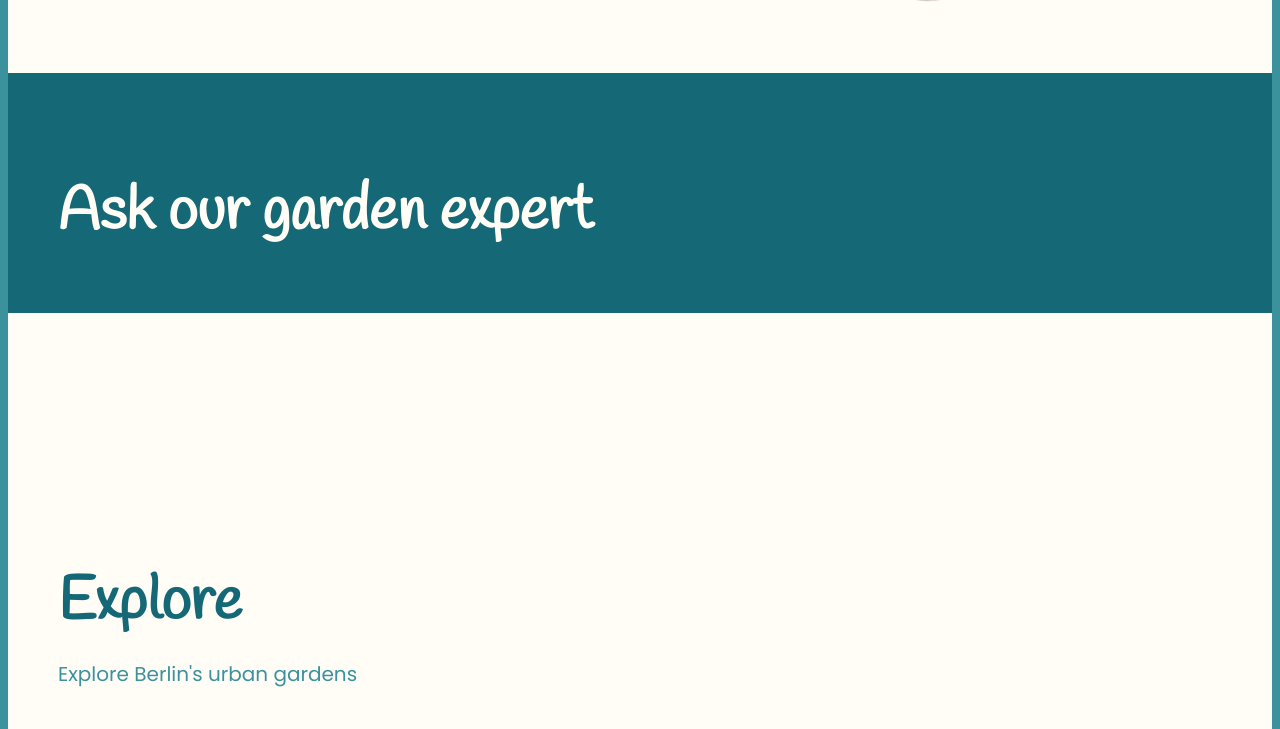
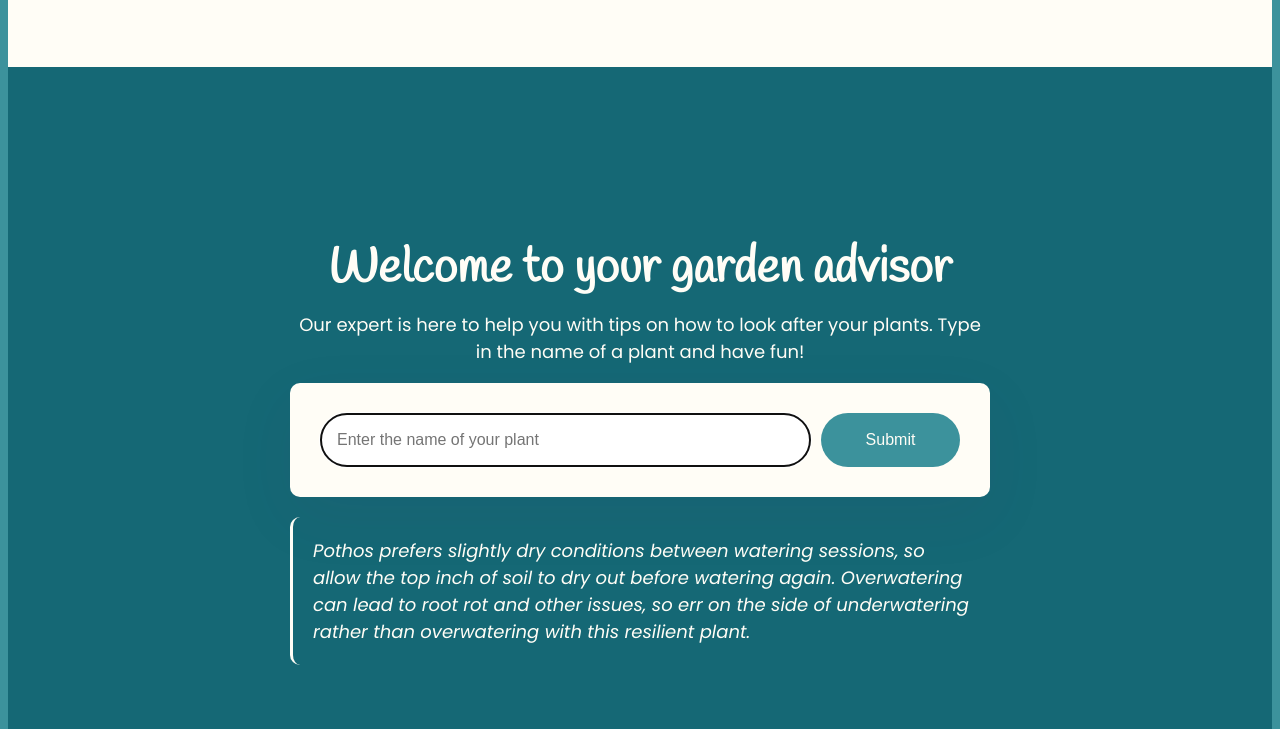
Before and after one commit to geisalopes/Urban-Garden-Challenge-, a plain HTML site: page index.html in a window 1280 px wide. Shown: the part 1591-2320 px from the top of the page. Drawn offline with Linux system fonts and the light colour scheme.

Commit message:
Start implementing the AI gardening expert

```diff
--- a/index.html
+++ b/index.html
@@ -29,7 +29,6 @@
         </div>
       </header>
       <main>
-        <section class="urban-gardens">
         <div class="grid grid-2-columns main-first-grid">
           <div class="main-first-grid-img">
             <img
@@ -42,10 +41,10 @@
             <p>
               Urban gardens are precious green spaces amidst the hustle and
               bustle of cities. They offer a number of benefits for the
-                environment, as well as for the physical and mental well-being
-                of people living in urban areas. They provide fresh produce,
-                build community bonds, and educate people about sustainability.
-                They promote healthy living, offer green spaces in cities, and
+              environment, as well as for the physical and mental well-being of
+              people living in urban areas. They provide fresh produce, build
+              community bonds, and educate people about sustainability. They
+              promote healthy living, offer green spaces in cities, and
               contribute to local food security. Additionally, they create
               economic opportunities and support biodiversity, making cities
               more resilient and sustainable places to live.
@@ -66,20 +65,51 @@
             <img src="img/2.png" alt="" />
           </div>
         </div>
-        </section>
-        <section>
-          <div class="garden-expert">
-            <h1>Ask our garden expert</h1>
+
+        <div class="main-third">
+          <div class="garden-expert-box">
+            <div class="main-third-item-top">
+              <h1>Welcome to your garden advisor</h1>
+              <p>
+                Our expert is here to help you with tips on how to look after
+                your plants. Type in the name of a plant and have fun!
+              </p>
             </div>
+            <div class="main-third-item-botton">
+              <form action="">
+                <input
+                  type="text"
+                  placeholder="Enter the name of your plant"
+                  autofocus
+                  required
+                  autocomplete="off"
+                  class="instructions"
+                />
+                <input type="submit" class="submit-button" />
+              </form>
+              <p class="plant-tip">
+                <em>
+                  Pothos prefers slightly dry conditions between watering
+                  sessions, so allow the top inch of soil to dry out before
+                  watering again. Overwatering can lead to root rot and other
+                  issues, so err on the side of underwatering rather than
+                  overwatering with this resilient plant.
+                </em>
+              </p>
+            </div>
+          </div>
+        </div>
+
         <div class="explore-urban-gardens">
           <h1>Explore</h1>
           <h2>Explore Berlin's urban gardens</h2>
         </div>
-        </section>
+
         <footer>
           <h1>2024 Urban Garden. All rights reserved.</h1>
         </footer>
       </main>
     </div>
+    <script src="index.js"></script>
   </body>
 </html>
--- a/styles.css
+++ b/styles.css
@@ -127,11 +127,70 @@ header h2 {
 
 /* END OF THE MAIN-SECOND-GRID SECTION */
 
-.garden-expert {
+/* BEGIN OF THE MAIN-THIRD SECTION */
+.main-third {
   padding: 50px;
   background-color: var(--section-two-color);
   color: var(--secondary-color);
 }
+
+.garden-expert-box {
+  margin: 120px auto;
+  max-width: 700px;
+}
+
+.main-third h1 {
+  font-size: 48px;
+  text-align: center;
+}
+
+.main-third-item-top p {
+  margin-top: 5px;
+  font-size: 18px;
+  text-align: center;
+}
+
+form {
+  padding: 30px;
+  box-shadow: 0 20px 60px rgba(65, 50, 100, 0.08);
+  background-color: var(--secondary-color);
+  border-radius: 10px;
+  display: flex;
+}
+
+.instructions {
+  padding: 16px;
+  border: 1px solid rgba(39, 33, 66, 0.5);
+  width: 80%;
+  font-size: 16px;
+  border-radius: 50px;
+  line-height: 20px;
+  color: #272044;
+}
+
+.submit-button {
+  margin-left: 10px;
+  background: var(--primary-color);
+  color: var(--secondary-color);
+  border: none;
+  width: 150px;
+  font-size: 16px;
+  border-radius: 50px;
+  padding: 14px 24px;
+}
+
+.main-third-item-botton p {
+  margin-top: 20px;
+  padding: 20px;
+  font-size: 18px;
+  line-height: 1.5;
+  text-align: left;
+  color: var(--secondary-color);
+  border-left: 3px solid var(--secondary-color);
+  border-radius: 10px;
+}
+
+/* END OF THE MAIN-THIRD SECTION */
 
 .explore-urban-gardens {
   padding: 200px 50px;
```
Also changed, not shown: index.js (added). Lines whose indentation alone changed are shown as unchanged.
